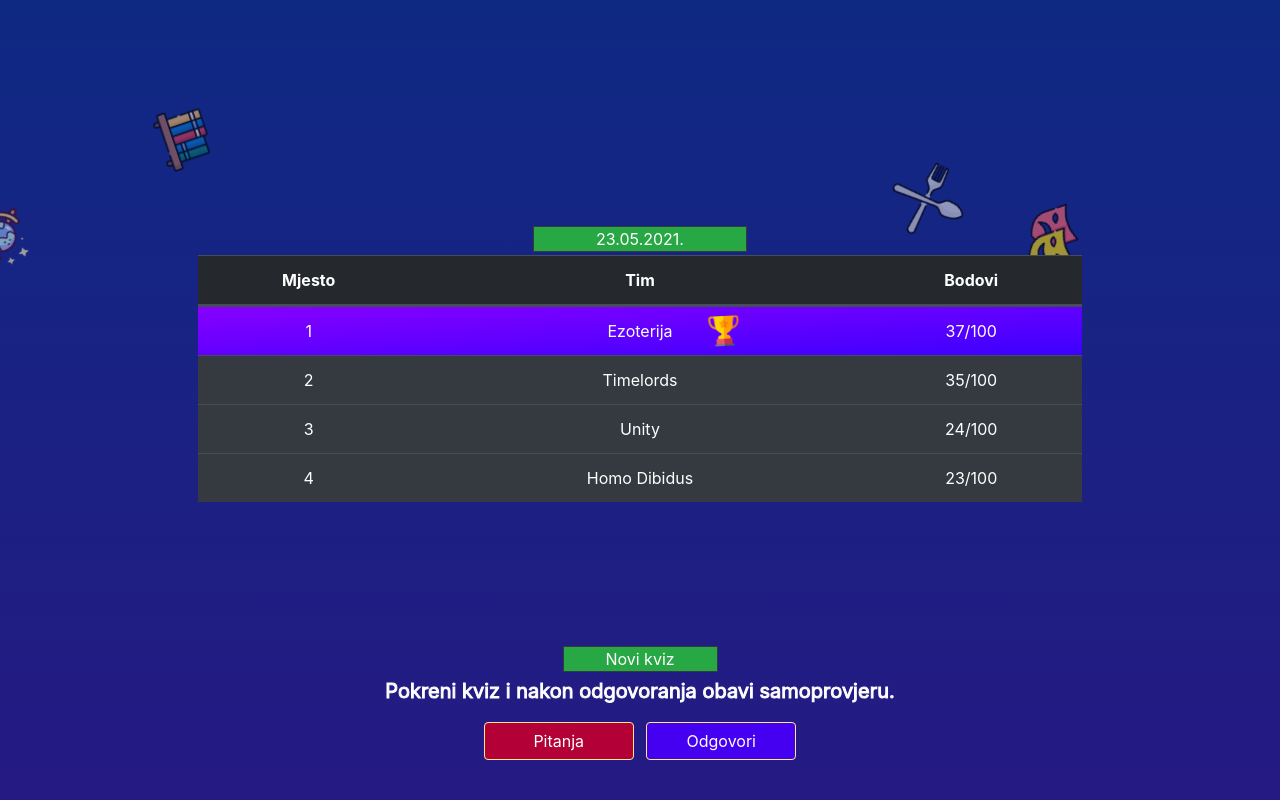
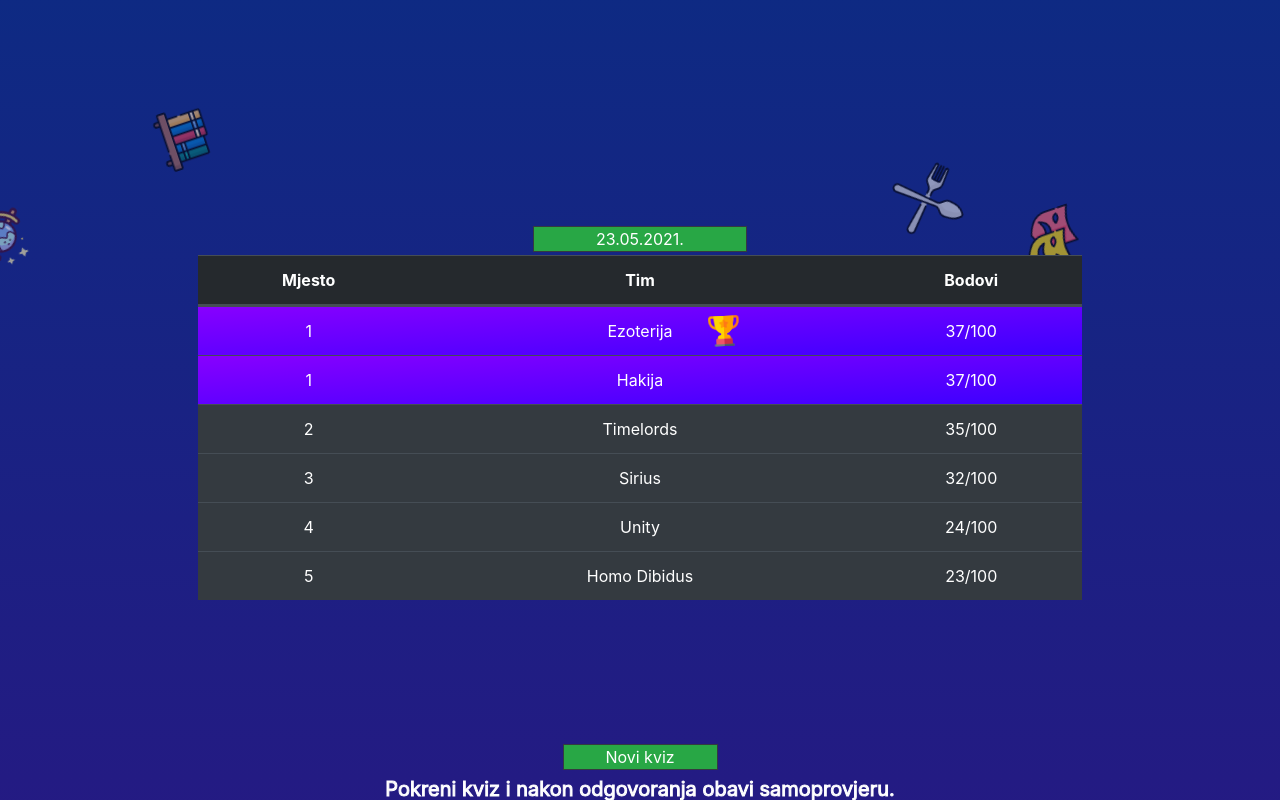
Before and after one commit to Grregor/Grregor.github.io, a plain HTML site: page index.html in a window 1280 px wide. Shown: the part 478-1278 px from the top of the page. Drawn offline with nearby package versions, Linux system fonts and the light colour scheme.

Commit message:
Update index.html

```diff
--- a/index.html
+++ b/index.html
@@ -358,6 +358,12 @@ margin-left:-23px;
 	      <td class="col-6">Ezoterija</td>
 	      <td class="col-3">37/100</td>
 	    </tr>
+	    <tr class="row bg-dark px-0" style="background-image: linear-gradient(to bottom right, #8800ff, #3c00ff 100%);">
+		  <img class="shake2" src="firstplace.svg" style="position:absolute;z-index:1;height:30px;margin-top:68px;margin-left:70px;" />
+	      <td class="col-3">1</th>
+	      <td class="col-6">Hakija</td>
+	      <td class="col-3">37/100</td>
+	    </tr>
 	    <tr class="row bg-dark px-0">
 	      <td class="col-3">2</th>
 	      <td class="col-6">Timelords</td>
@@ -365,11 +371,16 @@ margin-left:-23px;
 	    </tr>
 	    <tr class="row bg-dark px-0">
 	      <td class="col-3">3</th>
+	      <td class="col-6">Sirius</td>
+	      <td class="col-3">32/100</td>
+	    </tr>
+	    <tr class="row bg-dark px-0">
+	      <td class="col-3">4</th>
 	      <td class="col-6">Unity</td>
 	      <td class="col-3">24/100</td>
 	    </tr>
 	    <tr class="row bg-dark px-0">
-	      <td class="col-3">4</th>
+	      <td class="col-3">5</th>
 	      <td class="col-6">Homo Dibidus</td>
 	      <td class="col-3">23/100</td>
 	    </tr>
```
